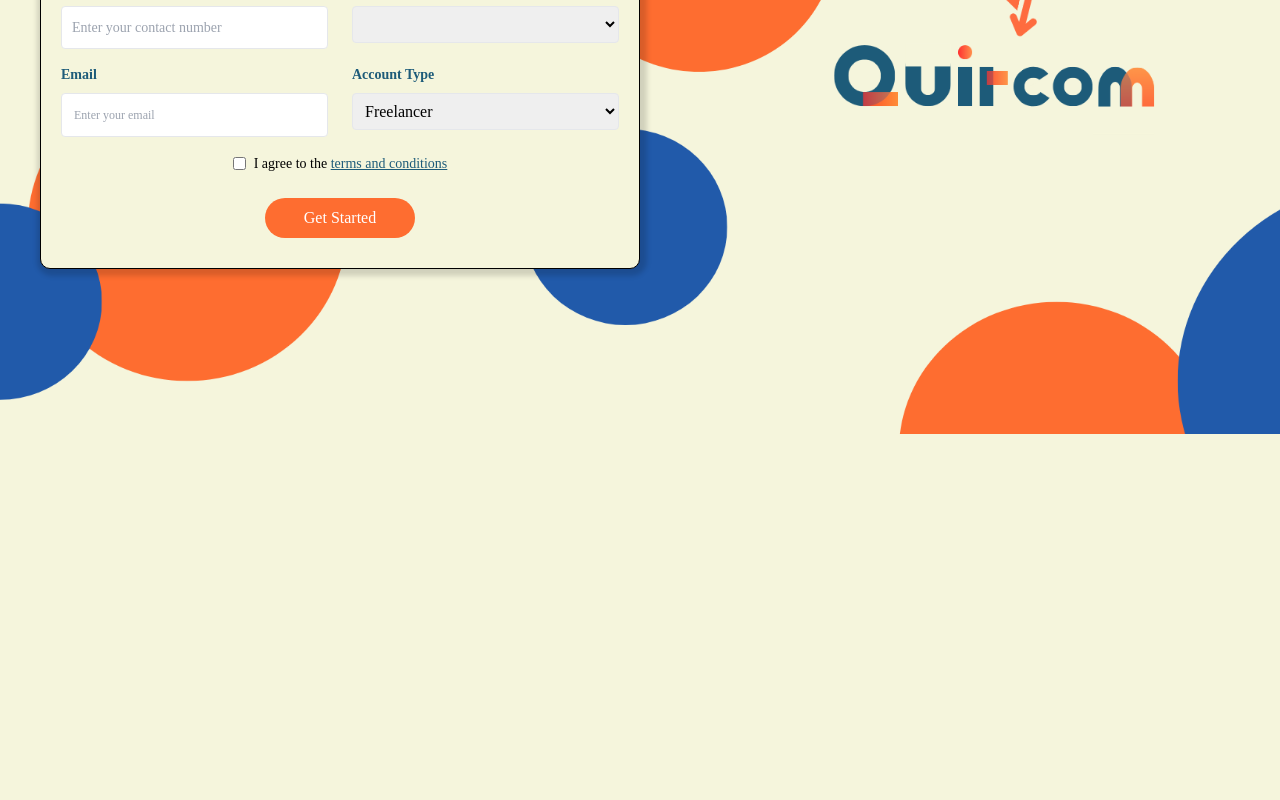
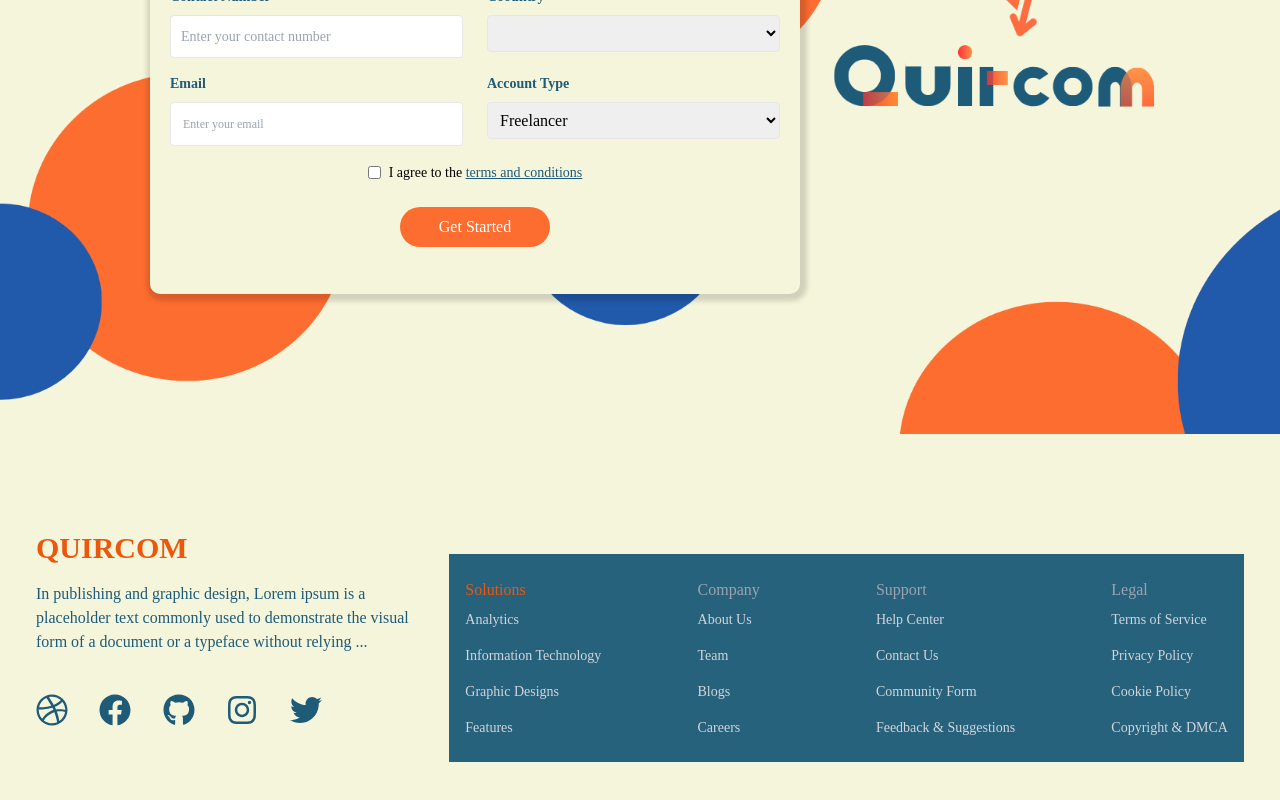
Before and after one commit to jianDeveloper/quircom, a React (Vite) app: page /registration in a window 1280 px wide. Shown: the part 426-1226 px from the top of the page. Before the commit the page ends 860 px from the top, so only its background shows below. Built offline with nearby package versions, Linux system fonts and the light colour scheme.

Commit message:
fix links

```diff
--- a/src/App.jsx
+++ b/src/App.jsx
@@ -28,6 +28,7 @@ function App() {
         <Route exact path='/registration' element={ <>
         <Navbar />
         <Reg />
+        <Footer />
         </> } />
         <Route exact path='/client-dashboard' element={<>
         <CNav />
--- /dev/null
+++ b/src/client/CDashboard.jsx
@@ -0,0 +1,10 @@
+import React from 'react'
+
+export const CDashboard = () => {
+  return (
+    <div className='p-7 text-2xl font-semibold'>
+        <h1 className='font-extrabold text-[30px] text-[#1D5B79]'>Dashboard</h1>
+
+      </div>
+  )
+}
--- a/src/client/CNav.jsx
+++ b/src/client/CNav.jsx
@@ -1,5 +1,5 @@
 import React, {useState} from 'react'
-import { Link } from 'react-router-dom';
+import { Route, Routes, Link } from 'react-router-dom';
 
 import minCD from '../assets/controllerCD.png';
 import logoCD from '../assets/clientNav.png';
@@ -9,11 +9,11 @@ import logoHead from '../assets/clientHead.png';
 const CNav = () => {
   const [controller, setcontroller] = useState(false)
   const Menus = [
-    { title:'Profile', src:"user"},
-    { title:'Dashbord', src:"dboard", gap: true  },
-    { title:'Browse Service', src:"service" },
-    { title:'Tracker', src:"tracker" },
-    { title:'Settings', src:"settings", gap: true }
+    { title:'Profile', src:"user", to:"/client/profile"},
+    { title:'Dashbord', src:"dboard", gap: true, to:"/client/dashboard"},
+    { title:'Browse Service', src:"service", to:"/client/browse-services"},
+    { title:'Tracker', src:"tracker", to:"/client/tracker"},
+    { title:'Settings', src:"settings", gap: true, to:"/client/settings"}
   ]
 
   return (
@@ -29,15 +29,28 @@ const CNav = () => {
         </div>
         <ul className='my-10 py-2 rounded-xl bg-[#F5F5DC] '>
           {Menus.map((menu, index) => (
+            <Link to={menu.to} key={index}>
             <li key={index} className={`text-[#163646] p-4 my-4 font-medium flex items-center gap-x-4 cursor-pointer hover:bg-blue-100 rounded-md ${menu.gap ? 'mt-12' : 'mt-2'}`}>
               <img src={`./src/assets/${menu.src}.png`} className='h-6 w-6' />
               <span className={`${!controller && 'hidden'} origin-left duration-200`}>{menu.title}</span>
             </li>
+            </Link>
           ))}
         </ul>
       </div>
-      <div className='p-7 text-2xl font-semibold'>
-        <h1 className='font-extrabold text-[30px] text-[#1D5B79]'>Dashboard</h1>
+      <div>
+        <Routes>
+          <Route exact path='/client/dashboard' element={ <>
+          <CDashboard />
+          <Footer />
+          </> } />
+          <Route exact path='/registration' element={ <>
+          <Navbar />
+          <Reg />
+          <Footer />
+        </> } />
+
+        </Routes>
 
       </div>
     </div>
--- a/src/components/Footer.jsx
+++ b/src/components/Footer.jsx
@@ -8,7 +8,8 @@ import {
 
 const Footer = () => {
     return (
-        <div className='max-w-[1240px] mx-auto py-16 px-4 grid lg:grid-cols-3 gap-8 text-gray-300'>
+        <div className='flex'>
+        <div className='max-w-[1240px] mx-auto mt-8 py-16 px-4 grid lg:grid-cols-3 gap-8 text-gray-300'>
             <div className=''>
                 <h1 className='w-full text-3xl font-bold text-orange-600'>QUIRCOM</h1>
                 <p className='py-4 text-[#1D5B79]'>In publishing and graphic design, Lorem ipsum is a placeholder text commonly used to demonstrate the visual form of a document or a typeface without relying ...</p>
@@ -20,9 +21,9 @@ const Footer = () => {
                     <FaTwitter size={32} color="#1D5B79"  />
                 </div>
             </div>
-            <div className='lg:col-span-2 flex justify-between mt-6'>
-                <div>
-                    <h6 className='font-medium text-blue-300'>Solutions</h6>
+            <div className='lg:col-span-2 flex justify-between mt-6 bg-[#1D5B79] bg-opacity-95 p-4 '>
+                <div className='pt-2'>
+                    <h6 className='font-medium text-orange-600 '>Solutions</h6>
                     <ul>
                         <li className='py-2 text-sm'>Analytics</li>
                         <li className='py-2 text-sm'>Information Technology</li>
@@ -30,8 +31,8 @@ const Footer = () => {
                         <li className='py-2 text-sm'>Features</li>
                     </ul>
                 </div>
-                <div>
-                    <h6 className='font-medium text-gray-400'>Company</h6>
+                <div className='pt-2'>
+                    <h6 className='font-medium text-gray-400 pr-5'>Company</h6>
                     <ul>
                         <li className='py-2 text-sm'>About Us</li>
                         <li className='py-2 text-sm'>Team</li>
@@ -39,7 +40,7 @@ const Footer = () => {
                         <li className='py-2 text-sm'>Careers</li>
                     </ul>
                 </div>
-                <div>
+                <div className='pt-2'>
                     <h6 className='font-medium text-gray-400'>Support</h6>
                     <ul>
                         <li className='py-2 text-sm'>Help Center</li>
@@ -48,7 +49,7 @@ const Footer = () => {
                         <li className='py-2 text-sm'>Feedback & Suggestions</li>
                     </ul>
                 </div>
-                <div>
+                <div className='pt-2'>
                     <h6 className='font-medium text-gray-400'>Legal</h6>
                     <ul>
                         <li className='py-2 text-sm'>Terms of Service</li>
@@ -59,6 +60,7 @@ const Footer = () => {
                 </div>
             </div>
         </div>
+        </div>
     )
 };
 export default Footer
--- a/src/components/Hero.jsx
+++ b/src/components/Hero.jsx
@@ -34,9 +34,7 @@ const Hero = () => {
       <div className={'hidden md:flex'}>
         <img src={Mascot}  className="w-[40%]  right-0 top-[0] absolute z-[-5]" />
       </div>
-      <div className={`flex-1 flex ${styles.flexCenter} md:hidden my-10 relative`}>
-        <img src={Mascot}  className="w-[80%] absolute top-0 right-0 z-[-5]" />
-      </div>
+
       </div>
       </div>
     </section>
--- a/src/components/Reg.jsx
+++ b/src/components/Reg.jsx
@@ -7,8 +7,8 @@ import logo2 from '../assets/Icon2.png';
 const Reg = () => {
   return (
     <section className="">
-      <div className="h-screen" style={{background: `url(${BGreg})`, backgroundRepeat:'no-repeat', backgroundSize:'cover'}}>
-        <div className='absolute mt-[50px] left-[50%] translate-x-[-50%] xl:translate-x-[-100%] md:w-[600px] bg-[beige] w-[450px] px-[20px] py-[30px] rounded-[10px] shadow-[2px_2px_5px_5px_rgba(0,0,0,0.15)] border-solid border-[1px] border-black'>
+      <div className="flex xl:none xl:justify-start h-screen mb-[200px] md:mb-0 justify-center" style={{background: `url(${BGreg})`, backgroundRepeat:'no-repeat', backgroundSize:'cover'}}>
+        <div className='flex flex-col mt-[60px] xl:ml-[150px] md:h-[600px] bg-[beige] bg-opacity-80 md:bg-[beige] w-screen md:w-[650px] px-[20px] py-[30px] rounded-[10px] md:shadow-[2px_2px_5px_5px_rgba(0,0,0,0.15)]'>
         <h2 className='text-center mx-[20px] mt-[10px] text-[30px] text-[#1D5B79] font-extrabold drop-shadow-xl'>Create Account</h2>
           <div className="container mx-auto mt-8">
             <form className="w-full max-w-screen-ss mx-auto">
--- a/src/components/Stats.jsx
+++ b/src/components/Stats.jsx
@@ -4,15 +4,15 @@ import styles from "../styles";
 const Stats =()=>{
     return(
         <div className="lg:col-span-3 flex justify-center h-full">
-            <div className='max-w-[1240px] flex1 flex items-center my-6'>
+            <div className='max-w-[1240px] flex-1 flex items-center my-6'>
                 <h4 className='font-semibold md:text-4xl sm:text-3xl text-2xl text-[#1D5B79] px-4'>3600+</h4>
                 <p className='font-semibold sm:text-[20px] text-[15px] md:leading-[26px] leading-[21px] text-orange-600'>Users</p>
             </div>
-            <div className='max-w-[1240px] flex1 flex items-center my-6'>
+            <div className='max-w-[1240px] flex-1 flex items-center my-6'>
                 <h4 className='font-semibold sm:text-[40px] text-[30px] md:leading-[53px] leading-[43px] text-[#1D5B79] px-4'>200+</h4>
                 <p className='font-semibold sm:text-[20px] text-[15px] md:leading-[26px] leading-[21px] text-orange-600'>Partners</p>
             </div>
-            <div className='max-w-[1240px] flex1 flex items-center my-6'>
+            <div className='max-w-[1240px] flex-1 flex items-center my-6'>
                 <h4 className='font-semibold sm:text-[40px] text-[30px] md:leading-[53px] leading-[43px] text-[#1D5B79] px-4'>$1000+</h4>
                 <p className='font-semibold sm:text-[20px] text-[15px] md:leading-[26px] leading-[21px] text-orange-600'>Transactions</p>
             </div>
```
